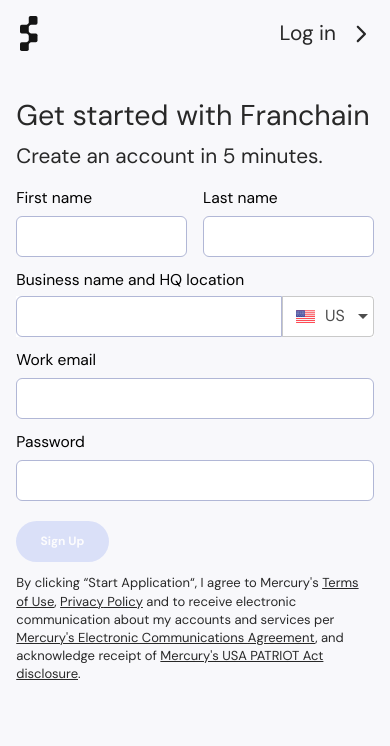
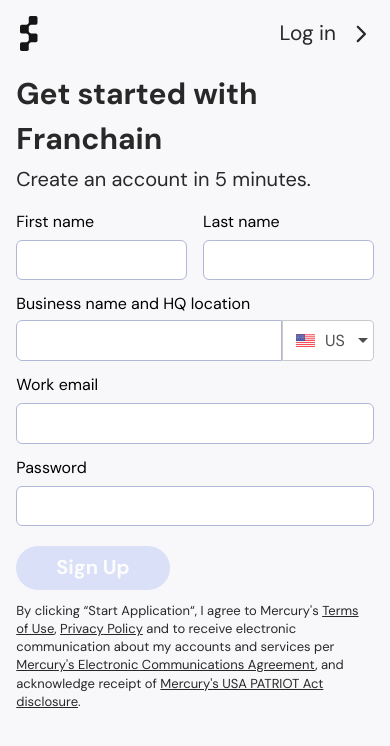
Before and after one commit to tundeLayan/Franchain, a React (Vite) app: page /auth/register in a window 390 px wide. Shown: the top 746 px of the page. Built offline with nearby package versions, Linux system fonts and the light colour scheme.

Commit message:
feat-style: new requirements

```diff
--- a/src/components/Button/index.tsx
+++ b/src/components/Button/index.tsx
@@ -34,7 +34,7 @@
     <button
       disabled={loading || disabled}
       type={type}
-      className={`h-fit w-fit rounded-[60px] items-center justify-center px-[24.18px] py-[9.07px] md:px-10 md:py-[15px] text-xs md:text-lg font-bold leading-[23.44px] hover:opacity-70 ${
+      className={`h-fit w-fit rounded-[60px] items-center justify-center px-[40px] py-[10px] md:px-10 md:py-[15px] text-xl md:text-lg font-bold leading-[23.44px] hover:opacity-70 ${
         loading ? "cursor-progress opacity-85" : ""
       } ${disabled ? "cursor-not-allowed border-neutral-500 bg-neutral-150 opacity-70 bg-primary-150" : ""} ${variants[variant]} ${className} ${
         icon || iconAfter || loading ? "flex gap-2" : ""
--- a/src/components/Input/index.tsx
+++ b/src/components/Input/index.tsx
@@ -14,10 +14,10 @@
 >(({ error, className, name, label, ...rest }, ref) => {
   return (
     <div className="flex flex-col gap-[6.05px] md:gap-[10px]">
-      {label && <p className="text-[0.975rem] md:text-base ">{label}</p>}
+      {label && <p className="text-base md:text-base label">{label}</p>}
       <input
         className={cx(
-          `appearance-none block w-full border h-[33.86px]
+          `appearance-none block w-full border h-[48px]
           md:h-[56px] py-3 px-4 border-neutral-100 rounded-[6.05px]
           md:rounded-xl focus:outline-none focus:ring-transparent
           focus-visible:ring-transparent xs:h-[40.63px]`,
--- a/src/components/Select/index.tsx
+++ b/src/components/Select/index.tsx
@@ -52,7 +52,7 @@
       )}
     >
       <label
-        className={"text-[0.975rem] flex-[8] md:text-base"}
+        className={"text-base flex-[8] md:text-base label"}
         htmlFor={rest.id}
       >
         {label} {required && <span className="text-danger-600">*</span>}
--- a/src/index.scss
+++ b/src/index.scss
@@ -15,11 +15,23 @@
 }
 
 .form-title {
-  @apply text-[1.7875rem] md:text-[2.1875rem] md:font-medium md:leading-[45.57px] text-left text-secondary-100;
+  @apply text-[30px] md:text-[2.1875rem] md:font-medium md:leading-[45.57px] text-left text-secondary-100;
 }
 
 .form-subtitle {
-  @apply text-[1.3rem] leading-[28.64px] md:text-xl md:font-normal md:leading-[26.04px] text-left text-secondary-100;
+  @apply text-[20px] leading-[28.64px] md:text-xl md:font-normal md:leading-[26.04px] text-left text-secondary-100;
+}
+
+@media screen and (max-width: 767px) {
+  .form-title {
+    font-weight: bold;
+  }
+  .form-subtitle {
+    font-weight: normal;
+  }
+  .label {
+    font-weight: normal;
+  }
 }
 
 // React country select
--- a/src/pages/Register/index.tsx
+++ b/src/pages/Register/index.tsx
@@ -51,7 +51,7 @@
 
   return (
     <div className="flex-1 flex flex-col bg-bgColor-100 py-4">
-      <div className="2xl:max-w-[650px] mr-auto">
+      <div className="2xl:max-w-[650px] mr-auto flex flex-col">
         <span className="flex justify-between xl:justify-end px-5 text-base font-normal leading-[20.83px]">
           <img
             alt="logo"
@@ -70,7 +70,9 @@
             <img className="w-[18px] h-[18px] ml-4" src={Icons.RightArrow} />
           </Link>
         </span>
-        <div className="py-5 mt-6 md:mt-14 w-11/12 md:w-7/12 xl:w-10/12 mx-auto xl:mt-0">
+        {/* REFACTOR: There should be a better way to do this */}
+        <div className="md:min-h-[870px] flex items-center">
+          <div className="py-5 md:mt-14 w-11/12 md:w-7/12 xl:w-10/12 mx-auto xl:mt-0 ">
             <h5 className="form-title mb-1 md:mb-2">
               Get started with Franchain{" "}
             </h5>
@@ -148,6 +150,7 @@
           </div>
         </div>
       </div>
+    </div>
   );
 };
 
```
Lines whose indentation alone changed are shown as unchanged.
